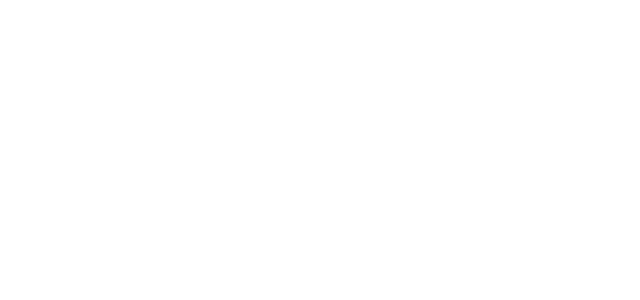
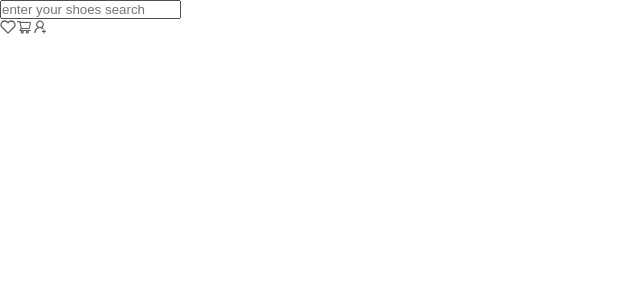
Before and after one commit to Arvindkr123/ShoesEcommerce, a React (Vite) app: page / in a window 1280 px wide. Shown: the top 300 px of the page, without its empty margins (0-640 px from the left). Built offline with nearby package versions, Linux system fonts and the light colour scheme.

Commit message:
added basic used css

```diff
--- a/src/Navigation/Nav.jsx
+++ b/src/Navigation/Nav.jsx
@@ -1,9 +1,19 @@
 import React from 'react'
 import './Nav.css'
+import {FiHeart} from 'react-icons/fi'
+import {AiOutlineShoppingCart, AiOutlineUserAdd} from 'react-icons/ai'
 const Nav = () => {
     return (
-        <div>
-        </div>
+        <nav>
+            <div className="nav-container">
+                <input type="text" className="search-input" placeholder='enter your shoes search' />
+            </div>
+            <div className="profile-container">
+                <a href="#"><FiHeart className='nav-icons'/></a>
+                <a href="#"><AiOutlineShoppingCart className='nav-icons'/></a>
+                <a href="#"><AiOutlineUserAdd className='nav-icons'/></a>
+            </div>
+        </nav>
     )
 }
 
--- /dev/null
+++ b/src/index.css
@@ -0,0 +1,26 @@
+*{
+    margin: 0;
+    padding: 0;
+    box-sizing: border-box;
+    font-family: sans-serif;
+}
+
+a{
+    text-decoration: none;
+    color: rgb(97, 97, 97);
+}
+
+li{
+    list-style: none;
+}
+
+.btns{
+    padding: 10px 20px;
+    margin-right: 6px;
+    background: transparent;
+    border: none;
+    border: 0.6px solid #ccc;
+    border-radius: 5px;
+    color: #323232;
+    cursor: pointer;
+}
--- a/src/index.jsx
+++ b/src/index.jsx
@@ -1,6 +1,6 @@
 import ReactDOM from 'react-dom/client'
 import App from './App'
-
+import './index.css'
 ReactDOM.createRoot(document.getElementById('root')).render(
     <App/>
 )
```
